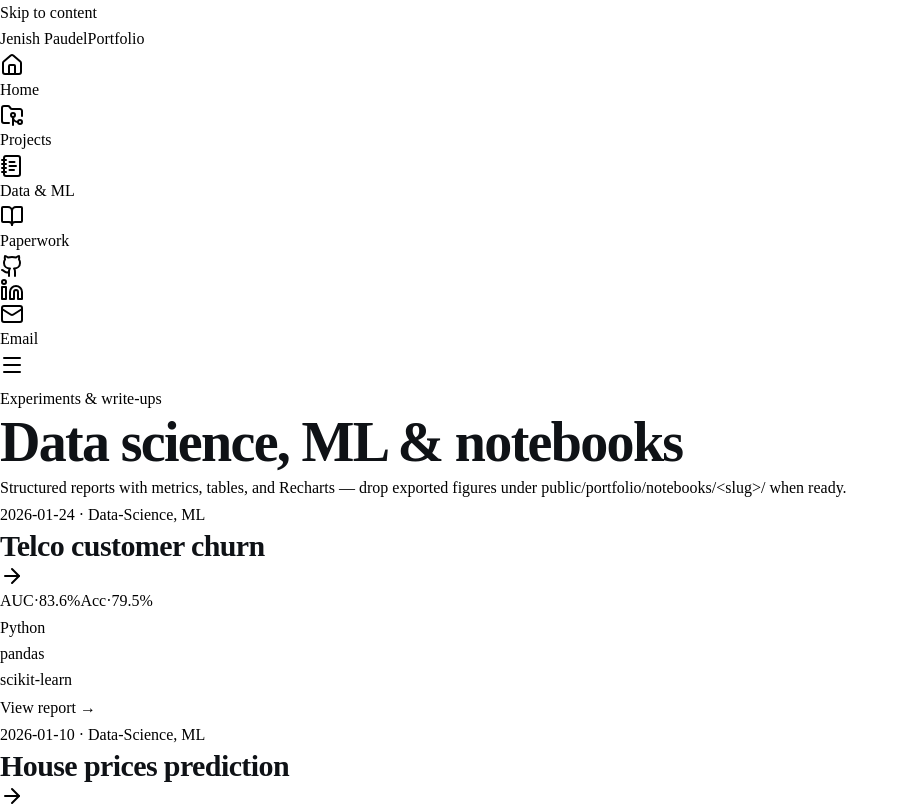
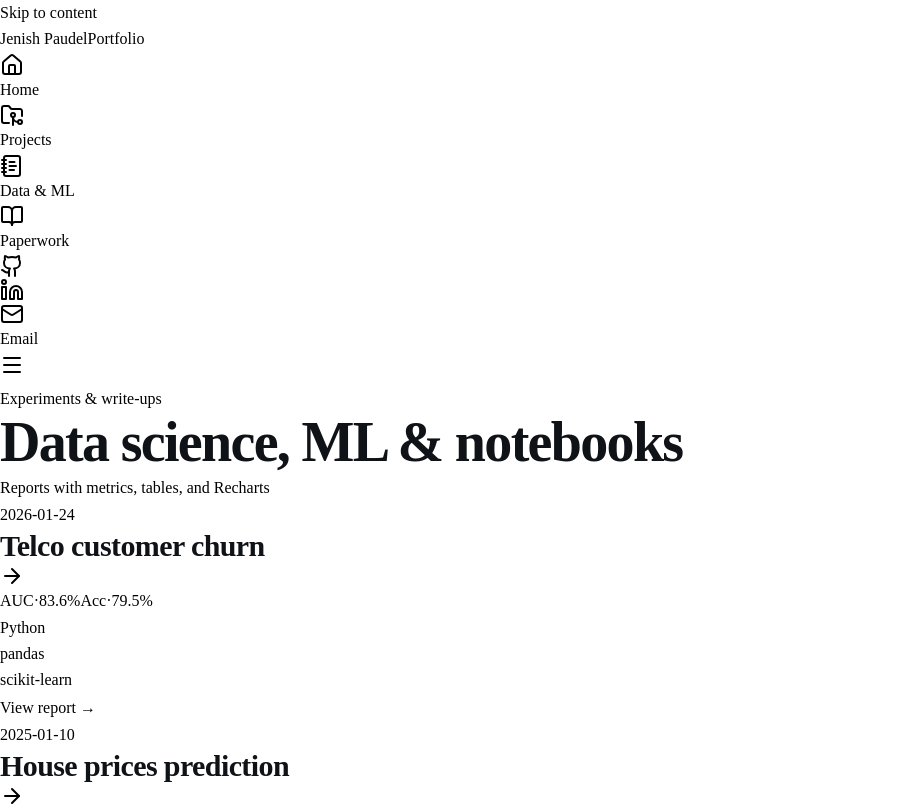
Before and after one commit to amJenish/MyPortfolio, a React (Vite) app in the folder client/: page /#/data in a window 1280 px wide. Shown: the top 806 px of the page, without its empty margins (0-909 px from the left). Built offline with nearby package versions, Linux system fonts and the light colour scheme.

Commit message:
Tiny improvements to wordings

```diff
--- a/client/src/lib/content/mlProjects.ts
+++ b/client/src/lib/content/mlProjects.ts
@@ -29,7 +29,7 @@ export const kaggleProjects: KaggleProject[] = [
   {
     id: "kaggle-2",
     title: "House prices prediction",
-    date: "2026-01-10",
+    date: "2025-01-10",
     summary: "",
     githubUrl: "https://github.com/amJenish/House-Prices-Advanced-Regression",
     tags: ["Python", "XGBoost", "pandas"],
--- a/client/src/pages/ml.tsx
+++ b/client/src/pages/ml.tsx
@@ -18,11 +18,7 @@ export default function Ml() {
             Data science, ML &amp; notebooks
           </h1>
           <p className="text-[0.9375rem] leading-relaxed text-muted-foreground">
-            Structured reports with metrics, tables, and Recharts — drop exported figures under{" "}
-            <code className="rounded-md bg-muted px-1.5 py-0.5 font-mono text-xs text-primary">
-              public/portfolio/notebooks/&lt;slug&gt;/
-            </code>{" "}
-            when ready.
+             Reports with metrics, tables, and Recharts
           </p>
           <div className="h-1 w-24 rounded-full bg-gradient-to-r from-primary to-primary/20" aria-hidden />
         </ScrollReveal>
@@ -41,7 +37,6 @@ export default function Ml() {
               summary={p.summary}
               tags={p.tags}
               date={p.date}
-              meta="Data-Science, ML"
               metrics={p.cardMetrics}
               variant="ml"
               ctaLabel="View report"
--- a/client/src/pages/projects.tsx
+++ b/client/src/pages/projects.tsx
@@ -11,13 +11,13 @@ export default function Projects() {
         {/* ── Page header ── */}
         <ScrollReveal as="header" className="max-w-2xl space-y-4 text-left">
           <p className="font-mono text-xs font-semibold uppercase tracking-widest text-primary">
-            Software engineering
+            Software Engineering + ML
           </p>
           <h1 className="font-heading text-4xl font-extrabold tracking-tight md:text-5xl">
             Projects
           </h1>
           <p className="text-[0.9375rem] leading-relaxed text-muted-foreground">
-            Backend-heavy work and full-stack applications building following SWE Principles. Each card links to a full write-up.
+            Backend-heavy work and full-stack applications built following SWE Principles alongside ML Implementations. Each card links to a full write-up.
           </p>
           {/* Visual divider with gradient — reinforces section hierarchy */}
           <div className="h-1 w-24 rounded-full bg-gradient-to-r from-primary to-primary/20" aria-hidden />
--- a/client/src/pages/research.tsx
+++ b/client/src/pages/research.tsx
@@ -46,7 +46,7 @@ export default function PaperworkPage() {
             Papers &amp; PDFs
           </h1>
           <p className="text-[0.9375rem] leading-relaxed text-muted-foreground">
-            Long-form write-ups and research documents. Select a paper to preview and download.
+            Long-form write-ups and documents. Select a paper to preview and download.
           </p>
           <div className="h-1 w-24 rounded-full bg-gradient-to-r from-primary to-primary/20" aria-hidden />
         </ScrollReveal>
```
Also changed, not shown: 2 other files (tests, documents, lock files or other folders).
